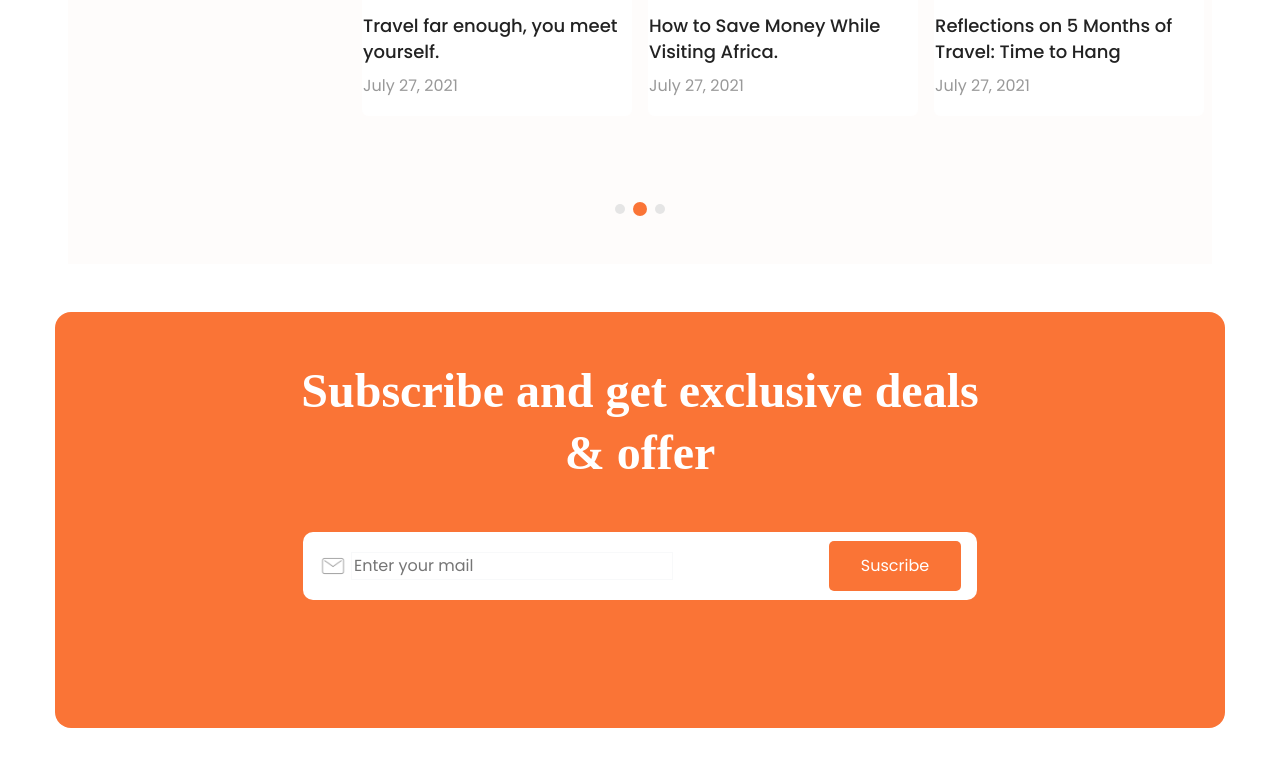
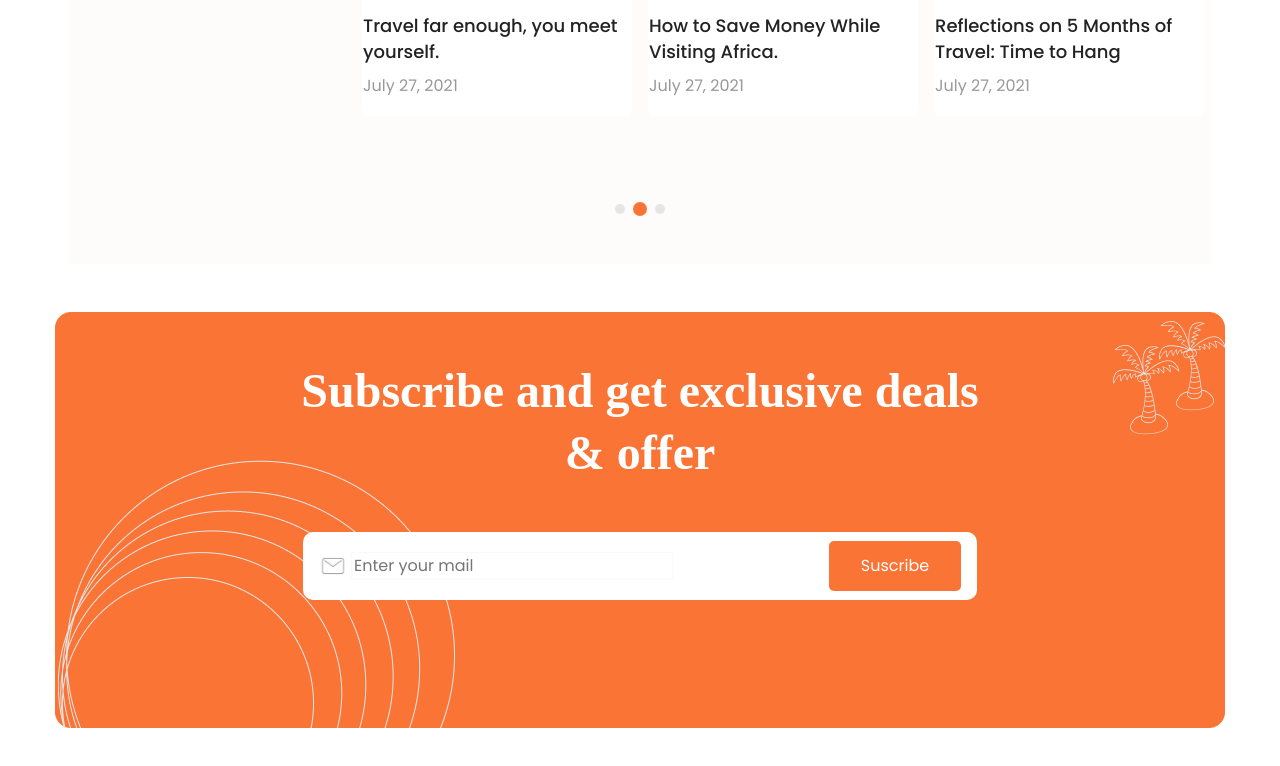
Before and after one commit to Dan33311/peaku-trabook, a plain HTML site: page index.html in a window 1280 px wide. Shown: the part 1346-2112 px from the top of the page. Drawn offline with nearby package versions, Linux system fonts and the light colour scheme; a web font is replaced by a local one.

Commit message:
subscribe background

```diff
--- a/index.html
+++ b/index.html
@@ -212,7 +212,7 @@
     <section class="subscribe d-flex flex-column align-items-center my-5">
       <h1 class="my-5">Subscribe and get exclusive deals & offer</h1>
       <div class="input-wraper d-flex flex-row align-items-center justify-content-between">
-        <form action="/" class="d-flex flex-row justify-content-between align-items-center">
+        <form class="d-flex flex-row justify-content-between align-items-center">
           <div class="d-flex flex-row justify-content-between align-items-center">
             <img class="email-icon ms-3" src="./img/email.png" alt="">
             <input class="ms-1 border border-light" type="email" name="email" placeholder="Enter your mail">
--- a/styles.css
+++ b/styles.css
@@ -161,8 +161,7 @@
 
 /*  --------  Updates  ---------------------------------------------  */
 .subscribe {
-  background-color: #FA7436;
-  border-radius: 16px;
+  background-image: url(./img/Subscribe.png);
   width: 1170px;
   height: 416px;
 }
```
Also changed, not shown: img/Subscribe.png (added).
